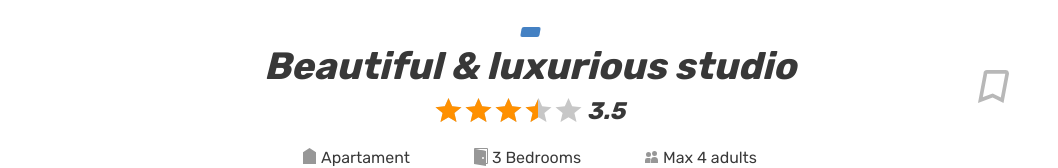
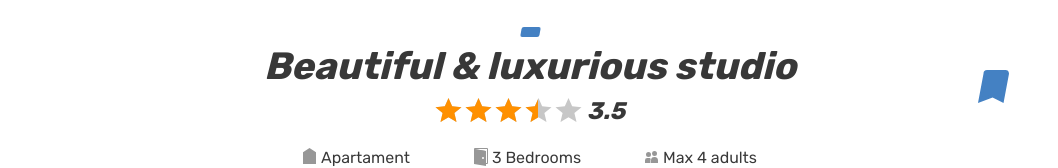
Before and after one commit to Pcfccn/570059-six-cities-5, a React app: page /offer/01 in a window 1280 px wide. Shown: the part 486-654 px from the top of the page, without its empty margins (110-1168 px from the left). Built offline with nearby package versions, Linux system fonts and the light colour scheme.

Commit message:
fix favorits icon, components directory

```diff
--- a/src/components/main/main.jsx
+++ b/src/components/main/main.jsx
@@ -1,6 +1,6 @@
 import {PropTypes} from "prop-types";
 import React from "react";
-import OfferList from "../offerList/offerList";
+import OfferList from "../offer-list/offer-list";
 
 class Main extends React.PureComponent {
   constructor(props) {
--- a/src/components/offerList/offerList.jsx
+++ b/src/components/offer-list/offer-list.jsx
@@ -1,6 +1,6 @@
 import React from "react";
 import {PropTypes} from "prop-types";
-import OfferCard from "../offerCard/offerCard";
+import OfferCard from "../offer-card/offer-card";
 
 class OfferList extends React.PureComponent {
   constructor(props) {
--- a/src/components/offer/Offer.jsx
+++ b/src/components/offer/Offer.jsx
@@ -1,10 +1,10 @@
 import {PropTypes} from "prop-types";
 import React from "react";
 import {getWidthForRatingStar} from "../../utils/common";
-import PostCommentForm from "../post-comment-form/post-comment-form";
-import Inside from "./Inside";
-import Photos from "./Photos";
-import Reviews from "./Reviews";
+import PostCommentForm from "../offer-post-comment-form/offer-post-comment-form";
+import Inside from "../offer-inside/offer-inside";
+import Photos from "../offer-photos/offer-photos";
+import Reviews from "../offer-reviews/offer-reviews";
 
 const Offer = (props) => {
   const {offer, reviews, onSubmitForm} = props;
@@ -56,14 +56,8 @@ const Offer = (props) => {
                 <h1 className="property__name">
                   {name}
                 </h1>
-                {/* <button className={`property__bookmark-button ${isInBookmarksButtonActive} button`} type="button">
-                  <svg className="property__bookmark-icon" width="31" height="33">
-                    <use xlinkHref="#icon-bookmark"></use>
-                  </svg>
-                  <span className="visually-hidden">To bookmarks</span>
-                </button> */}
-                <button className="property__bookmark-button property__bookmark-button--active button" type="button">
-                  <svg className="property__bookmark-icon" width="31" height="33">
+                <button className={`property__bookmark-button ${isInBookmarksButtonActive} button`} type="button">
+                  <svg className="place-card__bookmark-icon" width="31" height="33">
                     <use xlinkHref="#icon-bookmark"></use>
                   </svg>
                   <span className="visually-hidden">To bookmarks</span>
```
Also changed, not shown: src/components/offer-card/offer-card.jsx (renamed from src/components/offerCard/offerCard.jsx), src/components/offer-inside/offer-inside.jsx (renamed from src/components/offer/Inside.jsx), src/components/offer-photos/offer-photos.jsx (renamed from src/components/offer/Photos.jsx), src/components/offer-post-comment-form/offer-post-comment-form.jsx (renamed from src/components/post-comment-form/post-comment-form.jsx), src/components/offer-reviews/offer-reviews.jsx (renamed from src/components/offer/Reviews.jsx).
